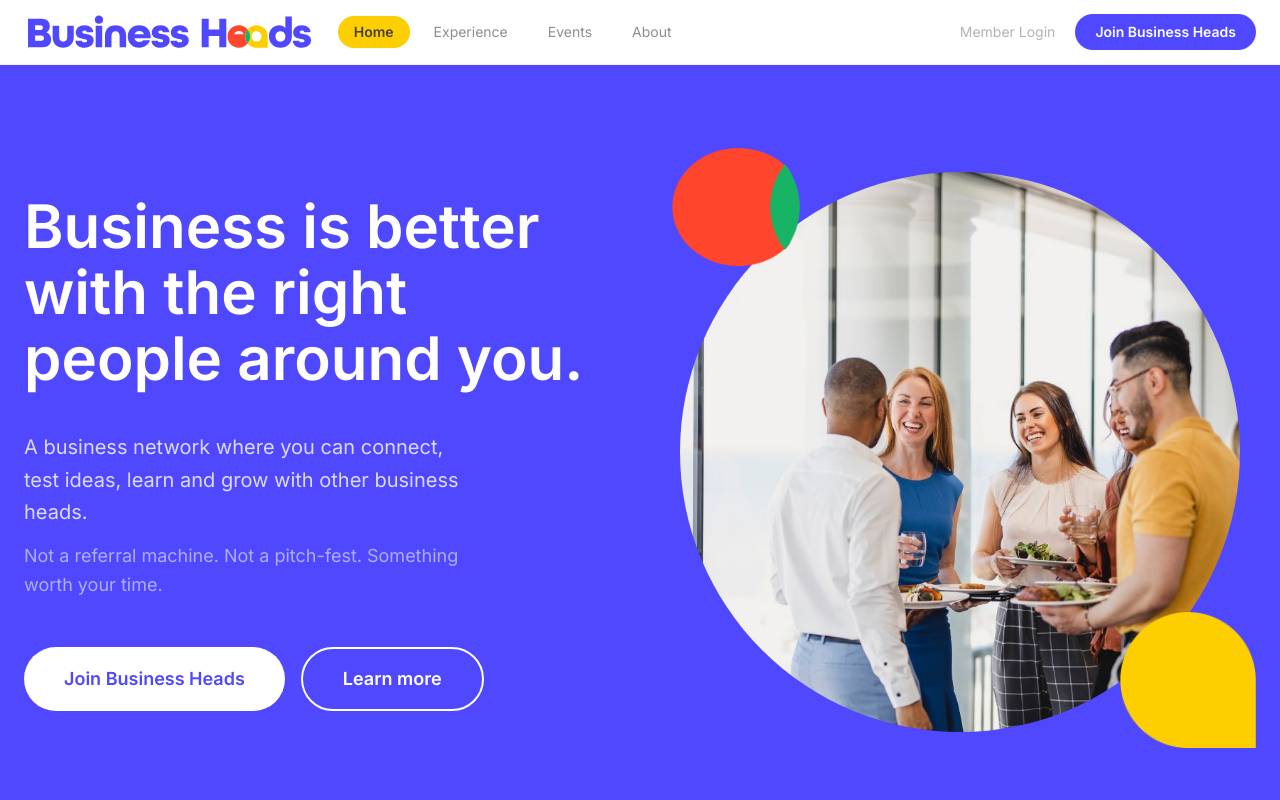
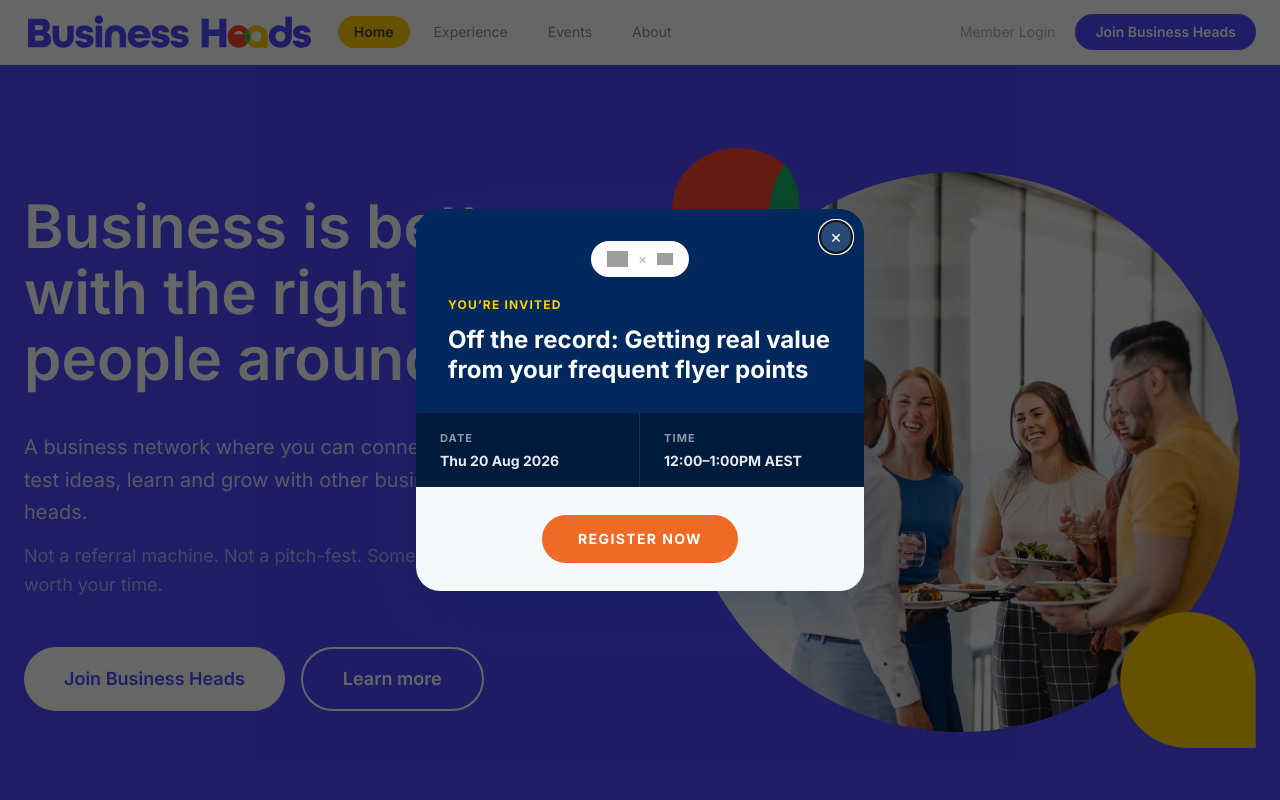
Before and after one commit to simplenimble/business-heads-website, a Next.js app: page / in a window 1280 px wide. Shown: the top 800 px of the page. Built offline with nearby package versions, Linux system fonts and the light colour scheme; grey boxes are pictures that could not be loaded.

Commit message:
Add homepage webinar popup modal
Show a compact flyer-styled invite for the frequent flyer webinar a
couple seconds after homepage load, reusing the hero look from the
Bramelle Partners landing page. Dismissible via X, backdrop click, or
Escape, and suppressed for 24h after close via localStorage.

```diff
--- a/app/page.tsx
+++ b/app/page.tsx
@@ -2,6 +2,7 @@
 import Link from 'next/link'
 import { Button } from '@/components/ui/Button'
 import { LeadCaptureForm } from '@/components/ui/LeadCaptureForm'
+import { WebinarPopup } from '@/components/home/WebinarPopup'
 import { home } from '@/content/home'
 
 export const metadata: Metadata = {
@@ -13,6 +14,8 @@
 export default function Home() {
   return (
     <>
+      <WebinarPopup />
+
       {/* ─── Hero ─────────────────────────────────────────────────────────── */}
       <section className="bg-bh-blue overflow-hidden">
         <div className="max-w-7xl mx-auto grid lg:grid-cols-2 items-center">
--- /dev/null
+++ b/components/home/WebinarPopup.tsx
@@ -0,0 +1,147 @@
+'use client'
+
+import { useEffect, useRef, useState } from 'react'
+import Link from 'next/link'
+
+const STORAGE_KEY = 'bh-webinar-popup-dismissed-at'
+const SHOW_DELAY_MS = 2500
+const SUPPRESS_MS = 24 * 60 * 60 * 1000
+const REGISTER_URL = '/events/frequent-flyer-webinar'
+
+export function WebinarPopup() {
+  const [open, setOpen] = useState(false)
+  const panelRef = useRef<HTMLDivElement>(null)
+  const closeButtonRef = useRef<HTMLButtonElement>(null)
+
+  useEffect(() => {
+    const dismissedAt = Number(window.localStorage.getItem(STORAGE_KEY) ?? 0)
+    if (Date.now() - dismissedAt < SUPPRESS_MS) return
+
+    const timer = window.setTimeout(() => setOpen(true), SHOW_DELAY_MS)
+    return () => window.clearTimeout(timer)
+  }, [])
+
+  const handleClose = () => {
+    window.localStorage.setItem(STORAGE_KEY, String(Date.now()))
+    setOpen(false)
+  }
+
+  useEffect(() => {
+    if (!open) return
+    closeButtonRef.current?.focus()
+
+    const onKeyDown = (e: KeyboardEvent) => {
+      if (e.key === 'Escape') {
+        e.preventDefault()
+        handleClose()
+        return
+      }
+      if (e.key !== 'Tab') return
+
+      const panel = panelRef.current
+      if (!panel) return
+      const focusable = panel.querySelectorAll<HTMLElement>(
+        'a[href], button:not([disabled]), [tabindex]:not([tabindex="-1"])'
+      )
+      if (focusable.length === 0) return
+      const first = focusable[0]
+      const last = focusable[focusable.length - 1]
+
+      if (e.shiftKey && document.activeElement === first) {
+        e.preventDefault()
+        last.focus()
+      } else if (!e.shiftKey && document.activeElement === last) {
+        e.preventDefault()
+        first.focus()
+      }
+    }
+
+    document.addEventListener('keydown', onKeyDown)
+    return () => document.removeEventListener('keydown', onKeyDown)
+  }, [open])
+
+  if (!open) return null
+
+  return (
+    <div
+      className="fixed inset-0 z-50 flex items-center justify-center bg-black/60 px-4"
+      onClick={handleClose}
+    >
+      <div
+        ref={panelRef}
+        role="dialog"
+        aria-modal="true"
+        aria-labelledby="webinar-popup-heading"
+        onClick={(e) => e.stopPropagation()}
+        className="relative w-full max-w-md rounded-3xl overflow-hidden shadow-[0_20px_60px_rgba(1,41,93,0.25)]"
+      >
+        <button
+          ref={closeButtonRef}
+          type="button"
+          onClick={handleClose}
+          aria-label="Close"
+          className="absolute top-3 right-3 z-10 w-8 h-8 rounded-full bg-white/15 text-white flex items-center justify-center hover:bg-white/25 transition-colors text-lg"
+        >
+          &times;
+        </button>
+
+        {/* Hero */}
+        <div className="bg-[#01295D] px-8 pt-8 pb-6">
+          <div className="flex justify-center mb-5">
+            <div className="bg-white rounded-full px-4 py-2 flex items-center gap-2.5">
+              {/* eslint-disable-next-line @next/next/no-img-element */}
+              <img
+                src="https://i.ibb.co/mVfwXFwh/bramelle-partners-logo.png"
+                alt="Bramelle Partners"
+                className="h-4 w-auto block"
+              />
+              <span className="text-[#01295D]/35 text-sm">&times;</span>
+              {/* eslint-disable-next-line @next/next/no-img-element */}
+              <img
+                src="https://i.ibb.co/vCWFWvr4/business-heads-logo.png"
+                alt="Business Heads"
+                className="h-3 w-auto block"
+              />
+            </div>
+          </div>
+          <p className="font-body text-bh-yellow text-xs font-bold uppercase tracking-widest mb-3">
+            You&rsquo;re invited
+          </p>
+          <h2
+            id="webinar-popup-heading"
+            className="font-heading font-extrabold text-2xl text-white leading-tight mb-1"
+          >
+            Off the record: Getting real value from your frequent flyer points
+          </h2>
+        </div>
+
+        {/* Detail strip */}
+        <div className="bg-[#011b3d] grid grid-cols-2">
+          <div className="px-6 py-4 border-r border-white/10">
+            <p className="font-body text-[11px] uppercase tracking-widest text-white/55 font-bold mb-1">
+              Date
+            </p>
+            <p className="font-body text-sm text-white/90 font-bold">Thu 20 Aug 2026</p>
+          </div>
+          <div className="px-6 py-4">
+            <p className="font-body text-[11px] uppercase tracking-widest text-white/55 font-bold mb-1">
+              Time
+            </p>
+            <p className="font-body text-sm text-white/90 font-bold">12:00&ndash;1:00PM AEST</p>
+          </div>
+        </div>
+
+        {/* CTA */}
+        <div className="bg-[#f5f8fc] text-center px-8 py-7">
+          <Link
+            href={REGISTER_URL}
+            onClick={handleClose}
+            className="inline-block bg-[#f06925] text-white font-body font-bold text-sm tracking-widest px-9 py-3.5 rounded-full hover:-translate-y-0.5 transition-transform"
+          >
+            REGISTER NOW
+          </Link>
+        </div>
+      </div>
+    </div>
+  )
+}
```
